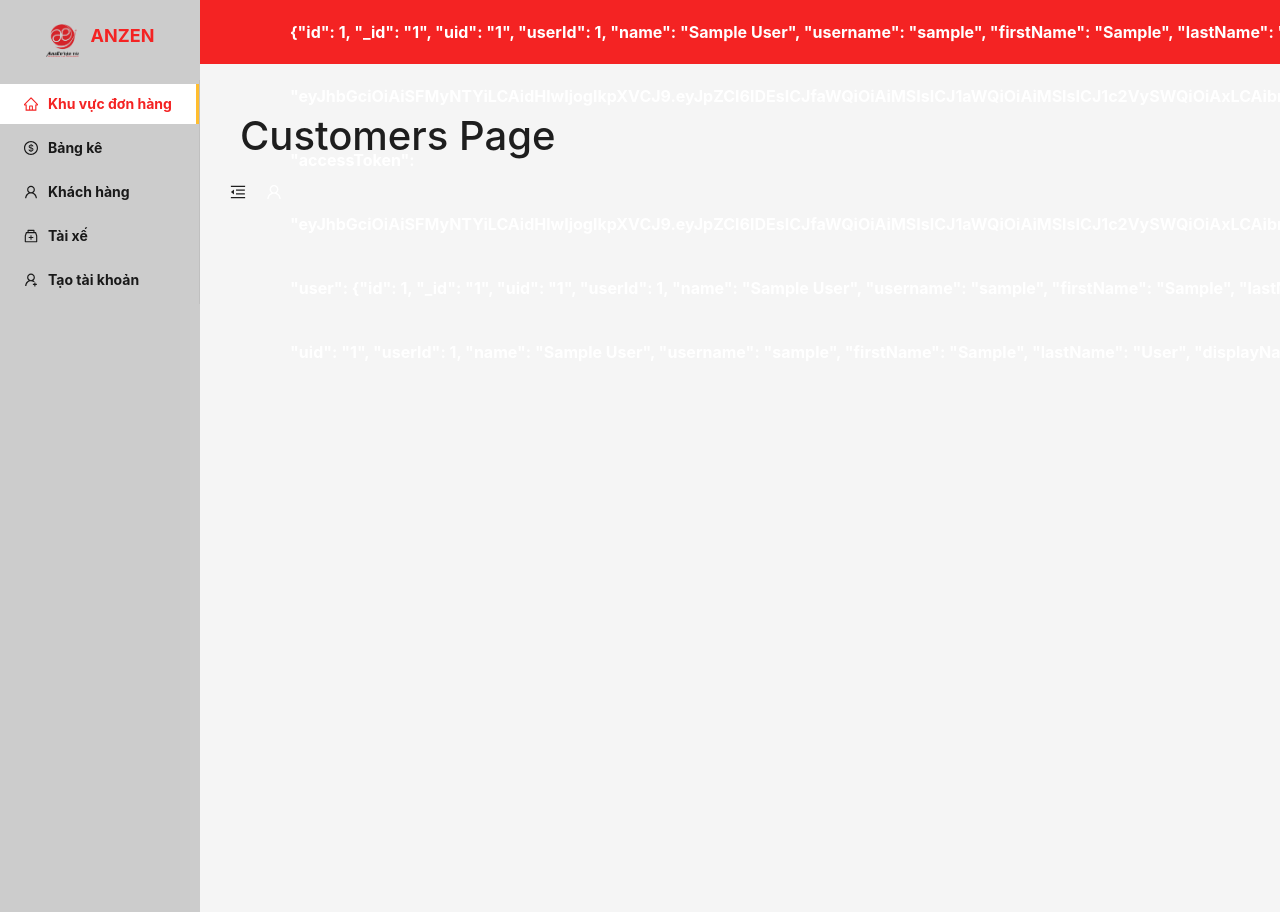
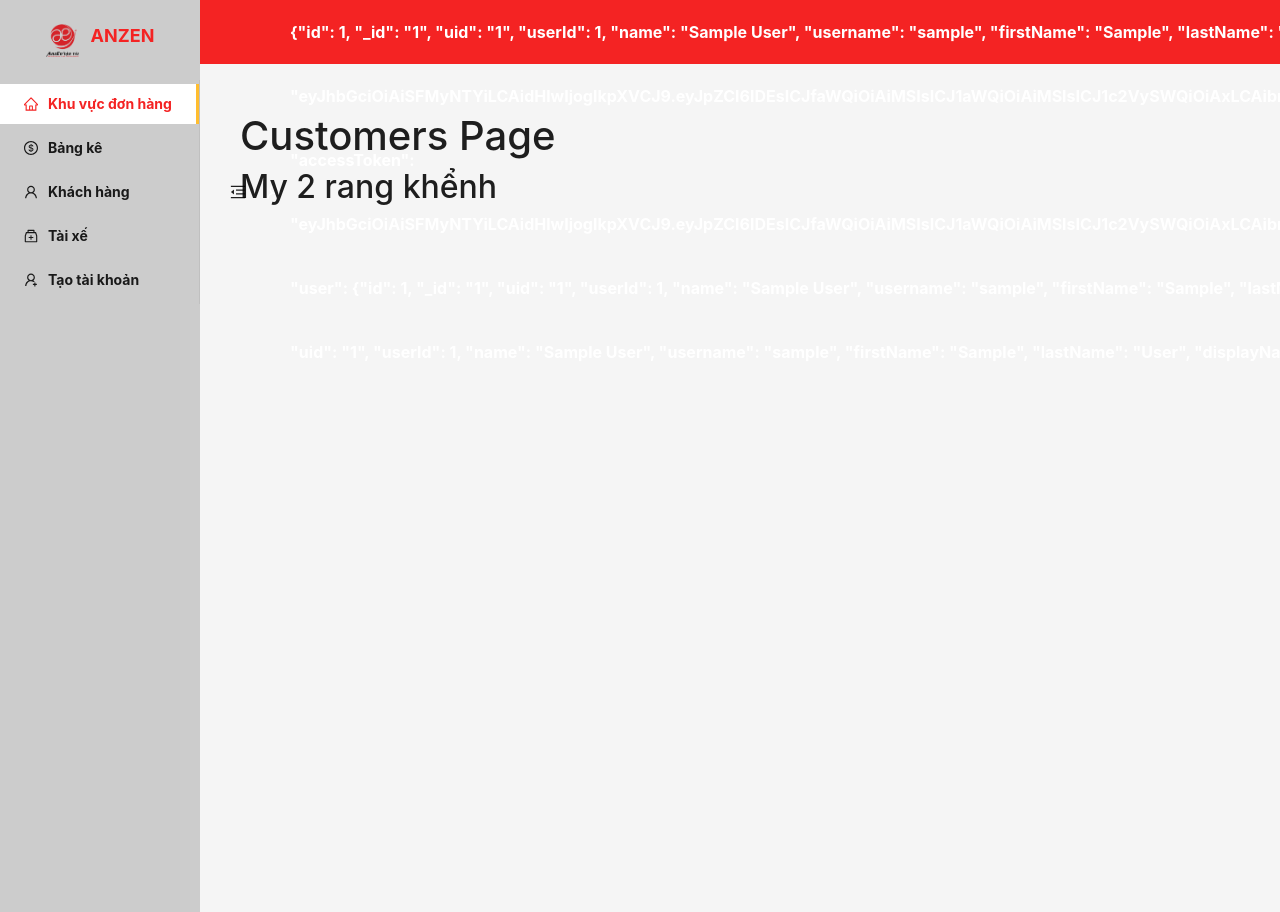
Before and after one commit to hainguyenduy01/Project_Anzen, a React (Create React App) app: page /customers in a window 1280 px wide. Shown: the top 912 px of the page. Built offline with nearby package versions, Linux system fonts and the light colour scheme; sample sign-in values are in the browser's storage.

Commit message:
push page customer

```diff
--- a/src/Pages/Customers/index.js
+++ b/src/Pages/Customers/index.js
@@ -2,6 +2,7 @@ const Customers = () => {
 	return (
 		<div>
 			<h1>Customers Page</h1>
+			<h2>My 2 rang khểnh</h2>
 		</div>
 	);
 };
```
Also changed, not shown: 1 other file (tests, documents, lock files or other folders).
